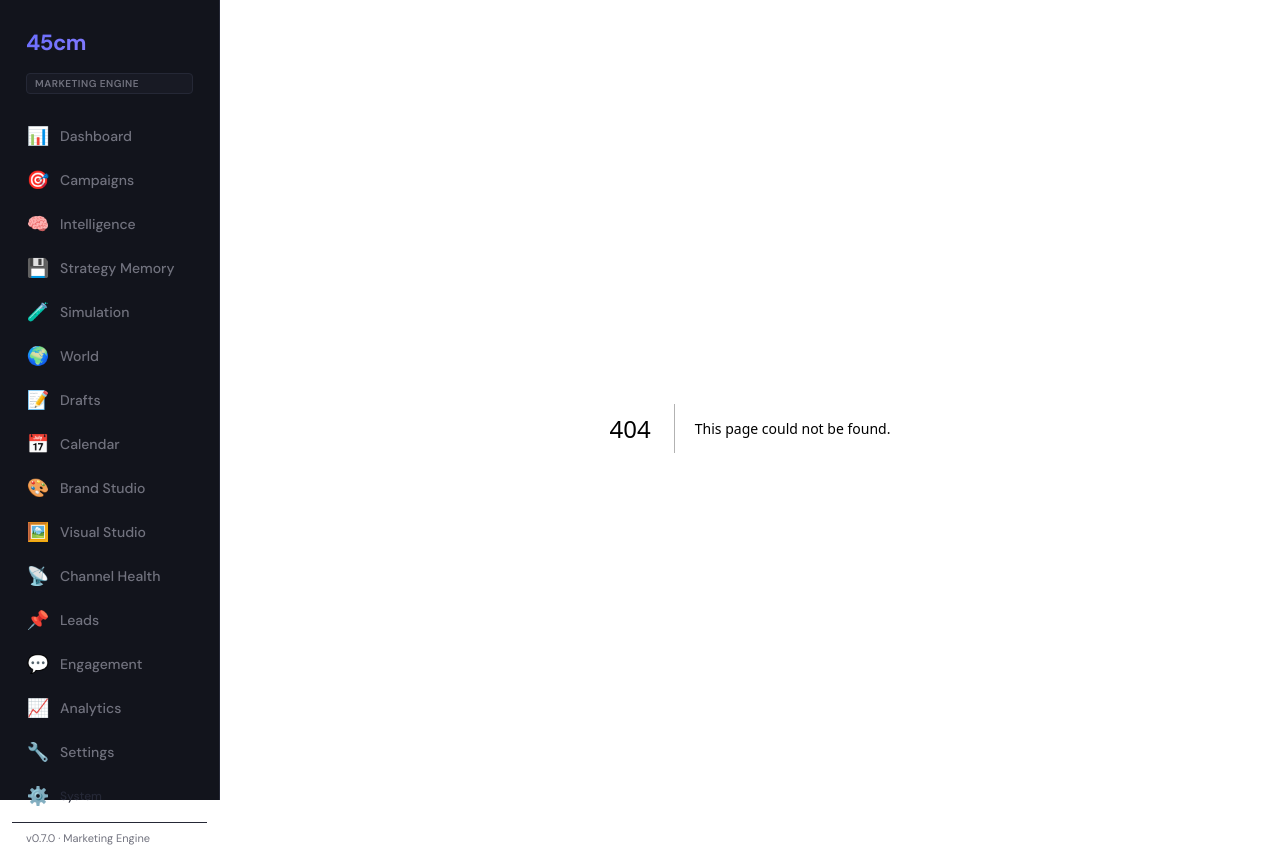
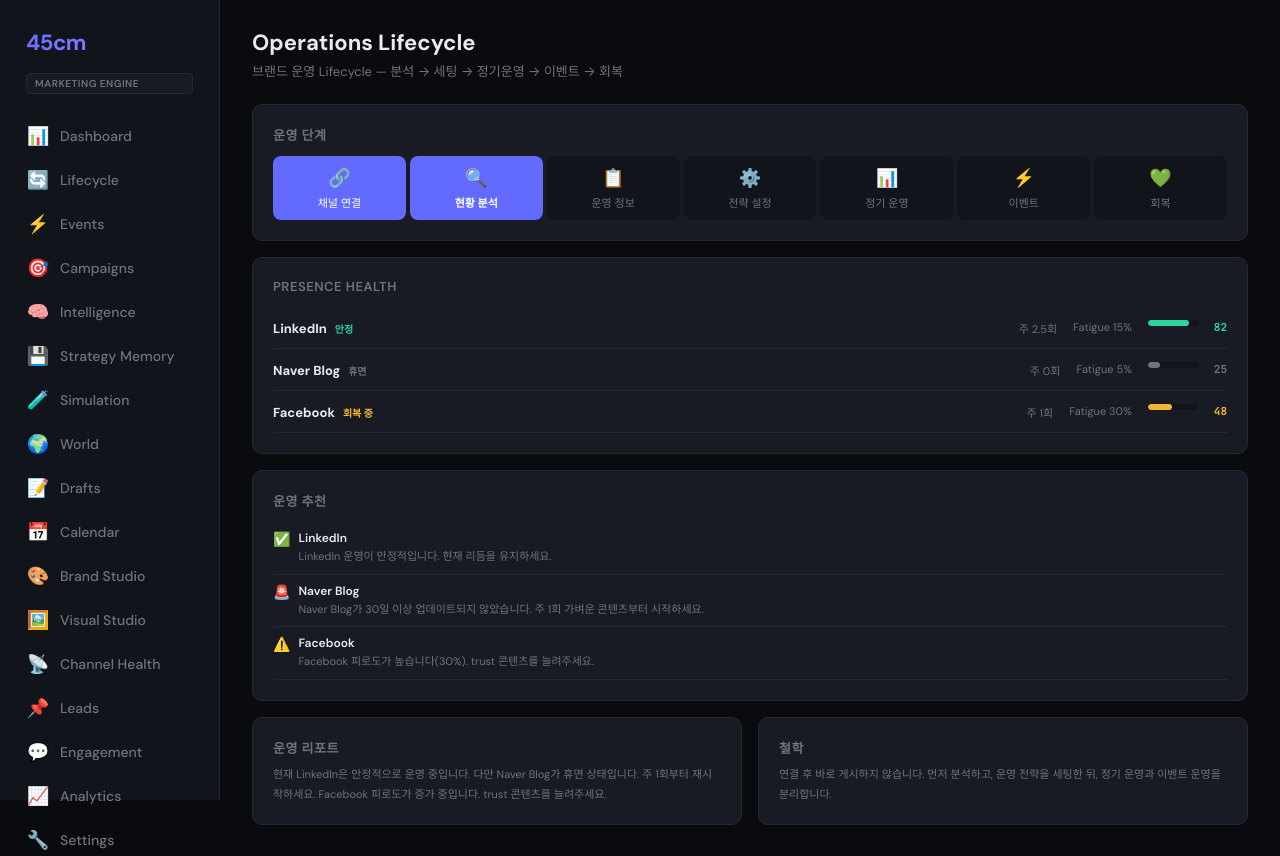
Before and after one commit to taiengineering/45cm, a Next.js app in the folder surfaces/app-shell/: page /lifecycle in a window 1280 px wide. Before the commit this address had no page. Built offline with nearby package versions, Linux system fonts and the light colour scheme.

Commit message:
feat: Operational Lifecycle — lifecycle dashboard, event center, layout update, product docs

```diff
--- a/surfaces/app-shell/src/app/layout.tsx
+++ b/surfaces/app-shell/src/app/layout.tsx
@@ -20,6 +20,8 @@ export default function RootLayout({ children }: { children: React.ReactNode })
             <span className="sidebar-badge">Marketing Engine</span>
             {[
               { href:'/dashboard', icon:'📊', label:'Dashboard' },
+              { href:'/lifecycle', icon:'🔄', label:'Lifecycle' },
+              { href:'/events', icon:'⚡', label:'Events' },
               { href:'/campaigns', icon:'🎯', label:'Campaigns' },
               { href:'/intelligence', icon:'🧠', label:'Intelligence' },
               { href:'/memory', icon:'💾', label:'Strategy Memory' },
--- /dev/null
+++ b/surfaces/app-shell/src/app/lifecycle/page.tsx
@@ -0,0 +1,113 @@
+"use client"
+import { useState } from "react"
+
+const STAGES = [
+  {id:'connect',name:'Connect',ko:'채널 연결',icon:'🔗',done:true},
+  {id:'analyze',name:'Analyze',ko:'현황 분석',icon:'🔍',done:true},
+  {id:'intake',name:'Intake',ko:'운영 정보',icon:'📋',done:false},
+  {id:'baseline',name:'Baseline',ko:'전략 설정',icon:'⚙️',done:false},
+  {id:'regular',name:'Regular Ops',ko:'정기 운영',icon:'📊',done:false},
+  {id:'event',name:'Event Ops',ko:'이벤트',icon:'⚡',done:false},
+  {id:'recovery',name:'Recovery',ko:'회복',icon:'💚',done:false},
+]
+
+const CHANNELS = [
+  {ch:'LinkedIn',status:'healthy',score:82,cadence:'주 2.5회',fatigue:15},
+  {ch:'Naver Blog',status:'dormant',score:25,cadence:'주 0회',fatigue:5},
+  {ch:'Facebook',status:'recovering',score:48,cadence:'주 1회',fatigue:30},
+]
+
+const STATUS_STYLE:Record<string,{color:string,label:string}> = {
+  healthy:{color:'var(--green)',label:'안정'},
+  recovering:{color:'var(--yellow)',label:'회복 중'},
+  unstable:{color:'var(--yellow)',label:'불안정'},
+  dormant:{color:'var(--muted)',label:'휴면'},
+  overloaded:{color:'var(--red)',label:'과부하'},
+  fatigued:{color:'var(--red)',label:'피로'},
+}
+
+const RECS = [
+  {ch:'LinkedIn',text:'LinkedIn 운영이 안정적입니다. 현재 리듬을 유지하세요.',sev:'info'},
+  {ch:'Naver Blog',text:'Naver Blog가 30일 이상 업데이트되지 않았습니다. 주 1회 가벼운 콘텐츠부터 시작하세요.',sev:'action'},
+  {ch:'Facebook',text:'Facebook 피로도가 높습니다(30%). trust 콘텐츠를 늘려주세요.',sev:'warning'},
+]
+
+export default function LifecyclePage() {
+  const [current] = useState(1) // analyze stage
+  return (
+    <div>
+      <h1 className="page-title">Operations Lifecycle</h1>
+      <p className="page-sub">브랜드 운영 Lifecycle — 분석 → 세팅 → 정기운영 → 이벤트 → 회복</p>
+
+      {/* Lifecycle Progress */}
+      <div className="card" style={{marginBottom:16}}>
+        <div className="card-title" style={{marginBottom:12}}>운영 단계</div>
+        <div style={{display:'flex',gap:4}}>
+          {STAGES.map((s,i)=>(
+            <div key={s.id} style={{flex:1,textAlign:'center',padding:'10px 4px',borderRadius:8,background:i<=current?'var(--accent)':'var(--surface)',color:i<=current?'#fff':'var(--muted)',fontSize:11,transition:'all 0.3s'}}>
+              <div style={{fontSize:18,marginBottom:4}}>{s.icon}</div>
+              <div style={{fontWeight:i===current?700:400}}>{s.ko}</div>
+            </div>
+          ))}
+        </div>
+      </div>
+
+      {/* Presence Health */}
+      <div className="card" style={{marginBottom:16}}>
+        <div className="card-header"><span className="card-title">Presence Health</span></div>
+        {CHANNELS.map(ch=>{
+          const st = STATUS_STYLE[ch.status]??STATUS_STYLE.healthy
+          return <div key={ch.ch} style={{display:'flex',justifyContent:'space-between',alignItems:'center',padding:'10px 0',borderBottom:'1px solid var(--border)'}}>
+            <div>
+              <span style={{fontWeight:700,fontSize:13}}>{ch.ch}</span>
+              <span style={{marginLeft:8,fontSize:10,color:st.color,fontWeight:600}}>{st.label}</span>
+            </div>
+            <div style={{display:'flex',gap:16,fontSize:11,color:'var(--muted)'}}>
+              <span>{ch.cadence}</span>
+              <span>Fatigue {ch.fatigue}%</span>
+              <div style={{width:50}}>
+                <div style={{height:6,borderRadius:3,background:'var(--surface)',overflow:'hidden'}}>
+                  <div style={{height:'100%',width:`${ch.score}%`,borderRadius:3,background:st.color}} />
+                </div>
+              </div>
+              <span style={{fontFamily:'var(--mono)',fontWeight:600,color:st.color}}>{ch.score}</span>
+            </div>
+          </div>
+        })}
+      </div>
+
+      {/* Recommendations */}
+      <div className="card" style={{marginBottom:16}}>
+        <div className="card-header"><span className="card-title">운영 추천</span></div>
+        {RECS.map((r,i)=>(
+          <div key={i} style={{padding:'8px 0',borderBottom:'1px solid var(--border)',display:'flex',gap:8,alignItems:'flex-start'}}>
+            <span style={{fontSize:14}}>{r.sev==='info'?'✅':r.sev==='warning'?'⚠️':'🚨'}</span>
+            <div>
+              <div style={{fontSize:12,fontWeight:600,marginBottom:2}}>{r.ch}</div>
+              <div style={{fontSize:11,color:'var(--muted)',lineHeight:1.6}}>{r.text}</div>
+            </div>
+          </div>
+        ))}
+      </div>
+
+      <div style={{display:'grid',gridTemplateColumns:'1fr 1fr',gap:16}}>
+        <div className="card">
+          <div className="card-title" style={{marginBottom:8}}>운영 리포트</div>
+          <p style={{fontSize:11,color:'var(--muted)',lineHeight:1.8,margin:0}}>
+            현재 LinkedIn은 안정적으로 운영 중입니다.
+            다만 Naver Blog가 휴면 상태입니다. 주 1회부터 재시작하세요.
+            Facebook 피로도가 증가 중입니다. trust 콘텐츠를 늘려주세요.
+          </p>
+        </div>
+        <div className="card">
+          <div className="card-title" style={{marginBottom:8}}>철학</div>
+          <p style={{fontSize:11,color:'var(--muted)',lineHeight:1.8,margin:0}}>
+            연결 후 바로 게시하지 않습니다.
+            먼저 분석하고, 운영 전략을 세팅한 뒤,
+            정기 운영과 이벤트 운영을 분리합니다.
+          </p>
+        </div>
+      </div>
+    </div>
+  )
+}
```
Also changed, not shown: surfaces/app-shell/src/app/events/page.tsx (added, +63 -0 lines), 1 other file (tests, documents, lock files or other folders).
